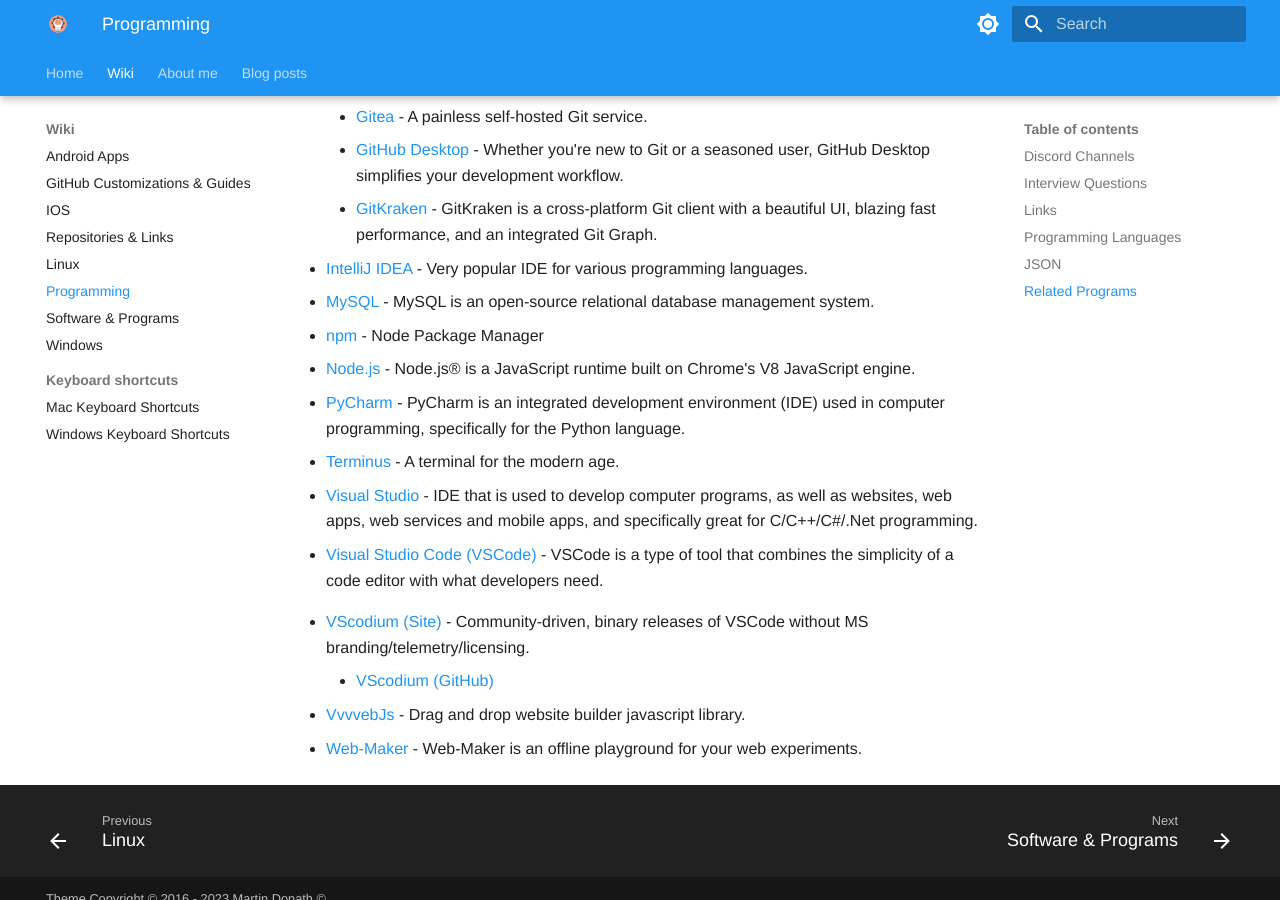
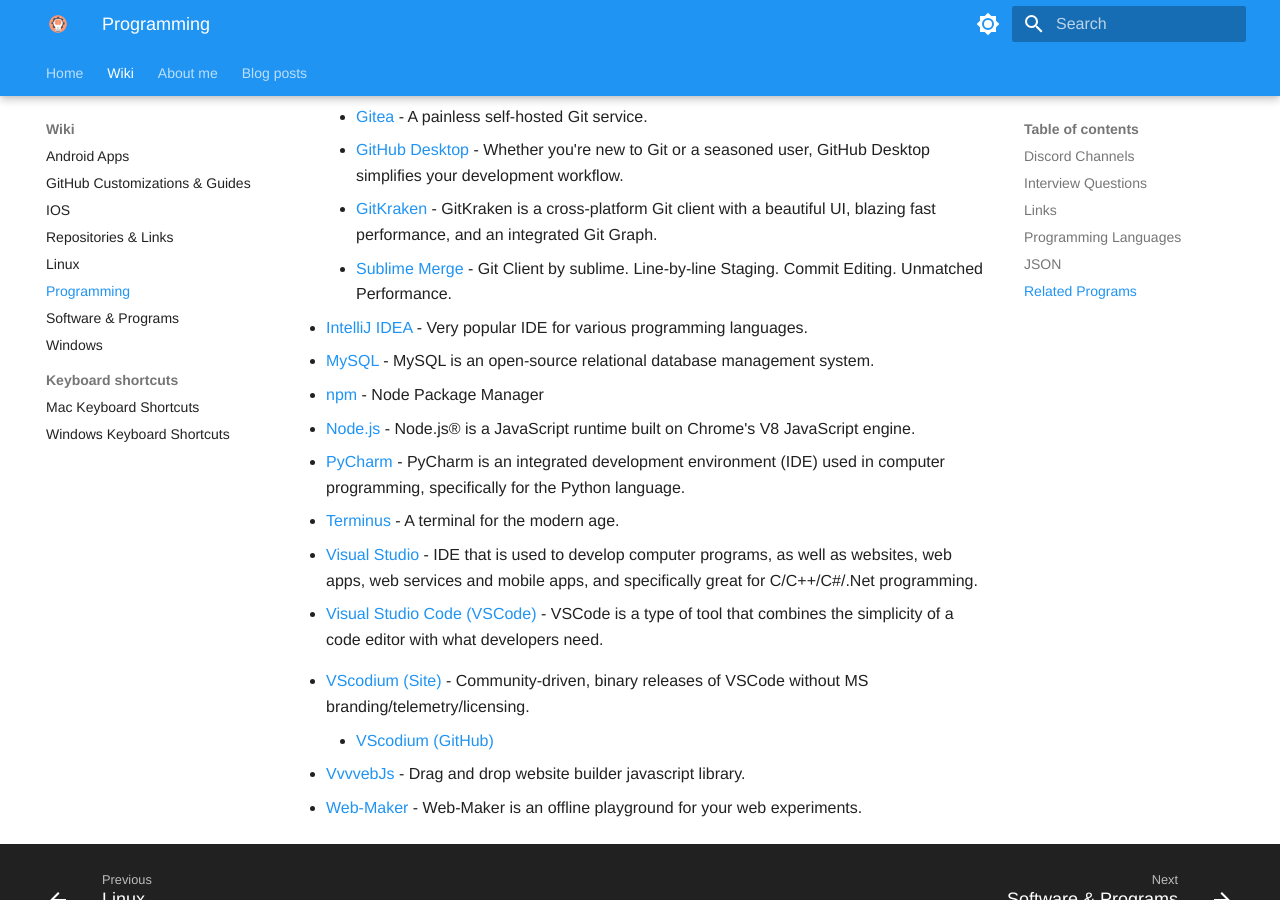
Before and after one commit to ZivSimchoni/Zwiki, an MkDocs documentation site: the page built from docs/Wiki/Programming.md, in a window 1280 px wide and 900 px high, scrolled down 3135 px. Built offline with MkDocs 1.6.1 and Material for MkDocs 9.7.7, drawn with Linux system fonts in a browser that asks for light colours; some web fonts are replaced.

Commit message:
Add Sublime Merge
git client

```diff
--- a/docs/Wiki/Programming.md
+++ b/docs/Wiki/Programming.md
@@ -82,6 +82,7 @@
     -   [GitHub Desktop](https://desktop.github.com) - Whether you're new to Git or a seasoned user, GitHub Desktop simplifies your
         development workflow.
     -   [GitKraken](https://www.gitkraken.com/) - GitKraken is a cross-platform Git client with a beautiful UI, blazing fast performance, and an integrated Git Graph.
+    -   [Sublime Merge](https://www.sublimemerge.com/) - Git Client by sublime. Line-by-line Staging. Commit Editing. Unmatched Performance.
 -   [IntelliJ IDEA](https://www.jetbrains.com/idea/download/) - Very popular IDE for various programming languages.
 -   [MySQL](https://www.mysql.com) - MySQL is an open-source relational database management system.
 -   [npm](https://www.npmjs.com) - Node Package Manager
```
